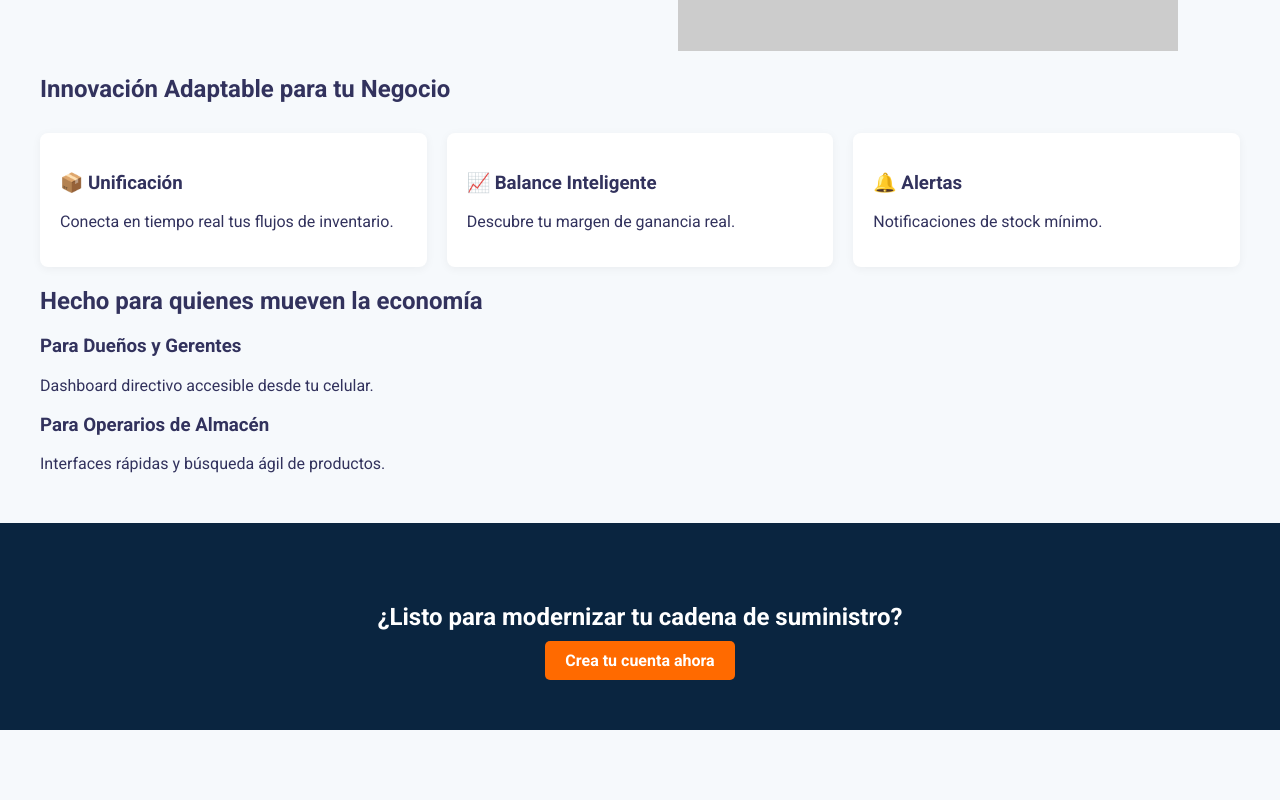
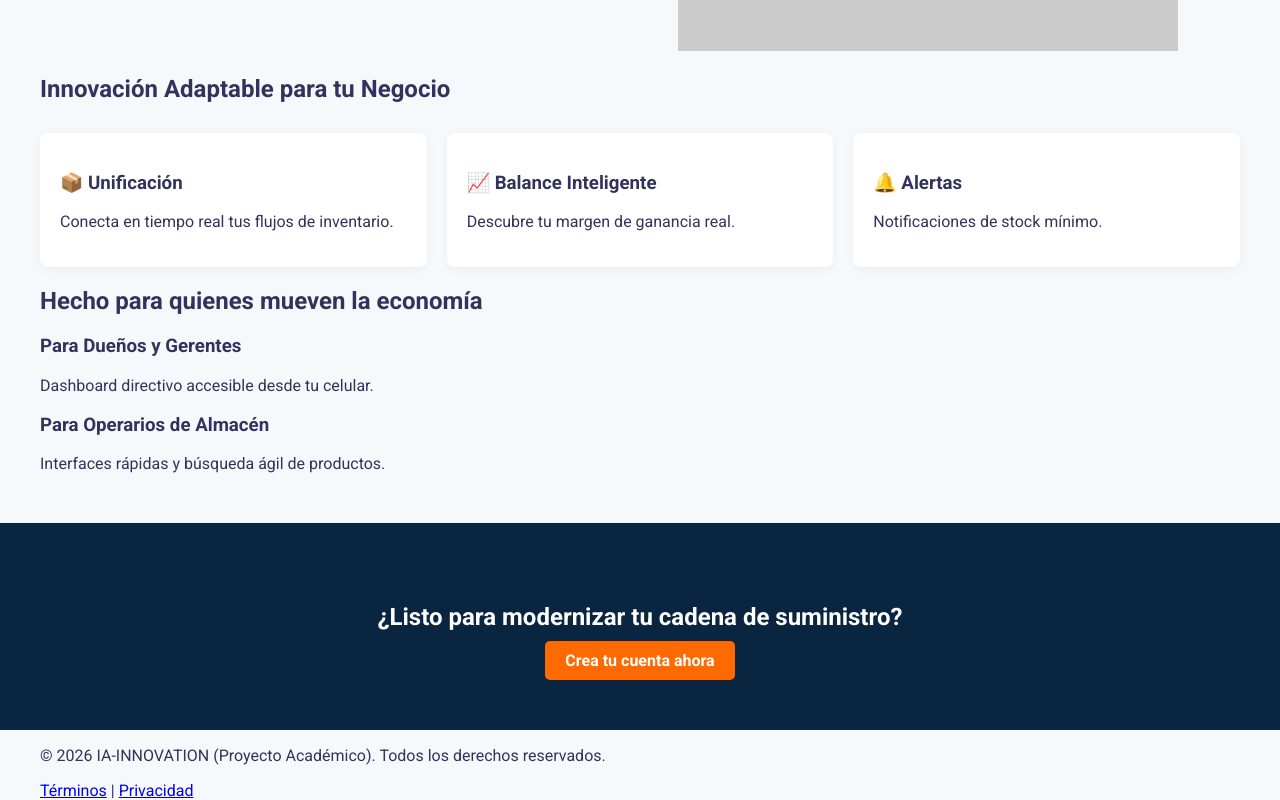
Before and after one commit to AI-ToDu-Aplicaciones-Web/landing-page, a Vue app: page / in a window 1280 px wide. Shown: the part 368-1168 px from the top of the page. Before the commit the page ends 1098 px from the top, so only its background shows below. Built offline with nearby package versions, Linux system fonts and the light colour scheme.

Commit message:
feat: implement footer and legal links

```diff
--- a/src/App.vue
+++ b/src/App.vue
@@ -72,7 +72,14 @@
       </section>
 
     </main>
-
+    <footer>
+      <div class="container footer-content">
+        <p>&copy; 2026 IA-INNOVATION (Proyecto Académico). Todos los derechos reservados.</p>
+        <div class="legal-links">
+          <a href="/terminos">Términos</a> | <a href="/privacidad">Privacidad</a>
+        </div>
+      </div>
+    </footer>
   </div>
 </template>
 
```
